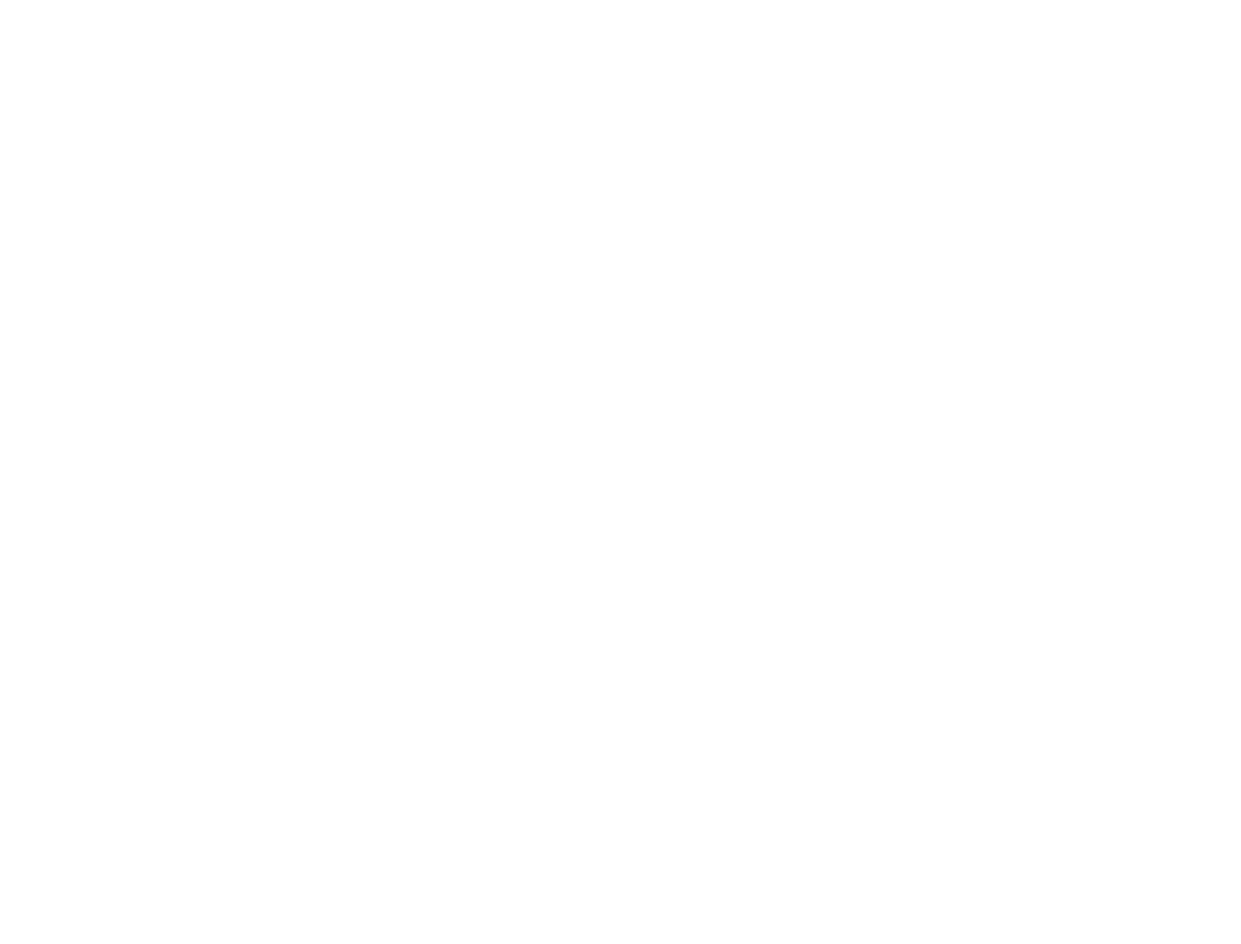
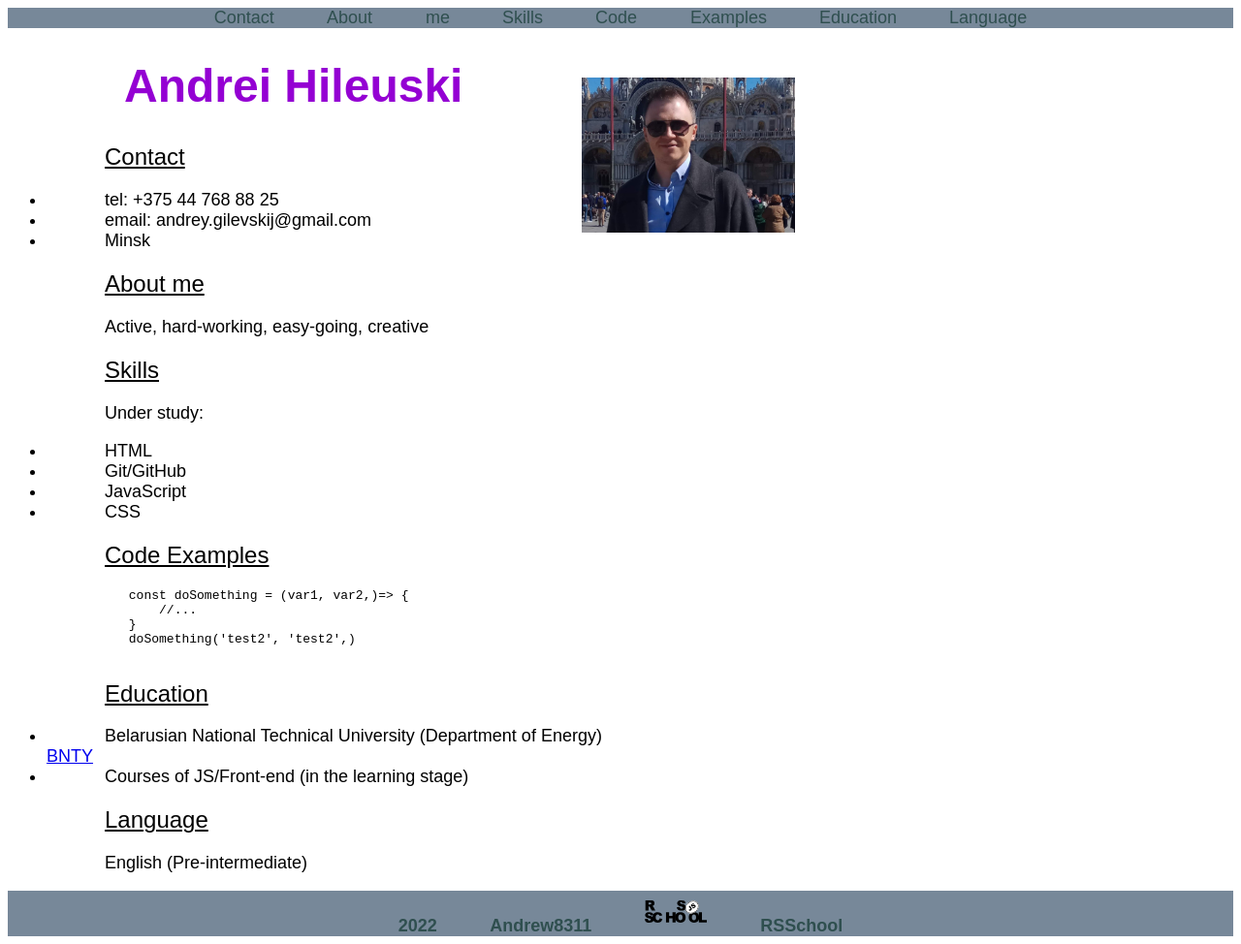
Before and after one commit to Andrew8311/rsschool-cv, a plain HTML site: page index.html in a window 1280 px wide. Shown: the whole page at 97% size. Before the commit the page ends 800 px from the top, so only its background shows below. Drawn offline with Linux system fonts and the light colour scheme.

Commit message:
fix: change index file

```diff
--- a/index.html
+++ b/index.html
@@ -1,11 +1,94 @@
 <!DOCTYPE html>
-<html lang="en">
+<html lang="ru">
 <head>
     <meta charset="UTF-8">
     <meta http-equiv="X-UA-Compatible" content="IE=edge">
     <meta name="viewport" content="width=device-width, initial-scale=1.0">
-    <title>Document</title>
+    <title>CV</title>
+    <link rel="foto" href="/rsschool-cv/foto.jpg" >
+    <link rel="stylesheet" href="style.css">
+    <link rel="rs_school_js" href="/rsschool-cv/rs_school_js.svg"
 </head>
 <body>
+    <header>
+        <nav>
+            <ul class="menu">
+                <li><a href="#contact" >Contact</a></li>
+                <li><a href="#about me" >About me</a></li>
+                <li><a href="#skills" >Skills</a></li>
+                <li><a href="#code examples" >Code Examples</a></li>
+                <li><a href="#education" >Education</a></li>
+                <li><a href="#language" >Language</a> </li>
+            </ul>
+
+        </nav>
+    </header>
+    <main>
+        <div>
+            <img class="foto" src="/rsschool-cv/foto.jpg" alt="My foto" width="220" height="160">
+        </div>
+        <div>
+            <h1 class="text1"> Andrei Hileuski </h1>
+        </div>
+        <div>
+            <h2 class="text2"> Contact </h2>
+            <ul class="text3">
+                <li> tel: +375 44 768 88 25</li>
+                <li> email: andrey.gilevskij@gmail.com</li>
+                <li> Minsk </li>
+            </ul>
+        </div>
+        <div>
+            <h2 class="text2"> About me</h2>
+            <p class="text4"> Active, hard-working, easy-going, creative </p>
+        </div>
+        <div>
+            <h2 class="text2"> Skills </h2>
+            <p class="text4"> Under study: </p>
+            <ul class="text3">
+                <li>HTML</li>
+                <li>Git/GitHub</li>
+                <li>JavaScript</li>
+                <li>CSS</li>
+            </ul>
+        </div>
+        <div>
+            <h2 class="text2"> Code Examples</h2>
+            <p class="text4">
+                <pre>
+                const doSomething = (var1, var2,)=> {
+                    //...
+                }
+                doSomething('test2', 'test2',)
+                </pre>
+            </p>
+        </div>
+        <div>
+            <h2 class="text2"> Education </h2>
+            <ul class="text3">
+                <li> Belarusian National Technical University (Department of Energy)</li>
+                <a href="https://bntu.by/"> BNTY </a>
+                <li> Сourses of JS/Front-end (in the learning stage) </li>
+            </ul>
+        </div>
+        <div>
+            <h2 class="text2"> Language </h2>
+            <p class="text4"> English (Pre-intermediate)</p>
+        </div>
+    </main>
+    <footer>
+        <div>
+            <div class="block1">
+                2022
+                <a href="https://github.com/Andrew8311" class="block1">
+                    Andrew8311
+                </a>
+                <img src="rs_school_js.svg" width="64px", height="42px" alt="Логотип">
+                <a href="https://rs.school/js/" class="block1">
+                    RSSchool
+                </a>
+            </div>
+        </div>
+    </footer>
 </body>
 </html>
--- a/style.css
+++ b/style.css
@@ -1,3 +1,57 @@
-body {
-color: red;
+header {
+    background-color: #778899;
 }
+.menu {
+    list-style-type: none;
+    padding-left: 0;
+    margin: 0;
+    word-spacing: 50px;
+    text-align: center;
+}
+.menu a {
+    text-decoration: none;
+    font: 18px Arial;
+    padding-top: 12px;
+    padding-bottom: 12px;
+    color: #2F4F4F;
+
+}
+    .menu li {
+    display: inline;
+    }
+.foto {
+        position: absolute;
+        left: 600px; top: 80px;
+    }
+.text1 {
+    font: bold 48px Arial;
+    color: darkviolet;
+    text-align: left;
+    padding-left: 120px;
+    }
+.text2 {
+        font: 24px Arial;
+        text-align: left;
+        text-indent: 100px;
+        text-decoration: underline;
+}
+.text3 {
+    font: 18px Arial;
+    text-align: left;
+    text-indent: 60px;
+}
+.text4 {
+    font: 18px Arial;
+    text-align: left;
+    text-indent: 100px;
+}
+footer {
+    background-color: #778899;
+}
+    .block1 {
+    font: bold 18px Arial;
+    color: #2F4F4F;
+    text-align: center;
+    word-spacing: 50px;
+    text-decoration: none;
+}
```
Also changed, not shown: foto.jpg (added), rs_school_js.svg (added).
